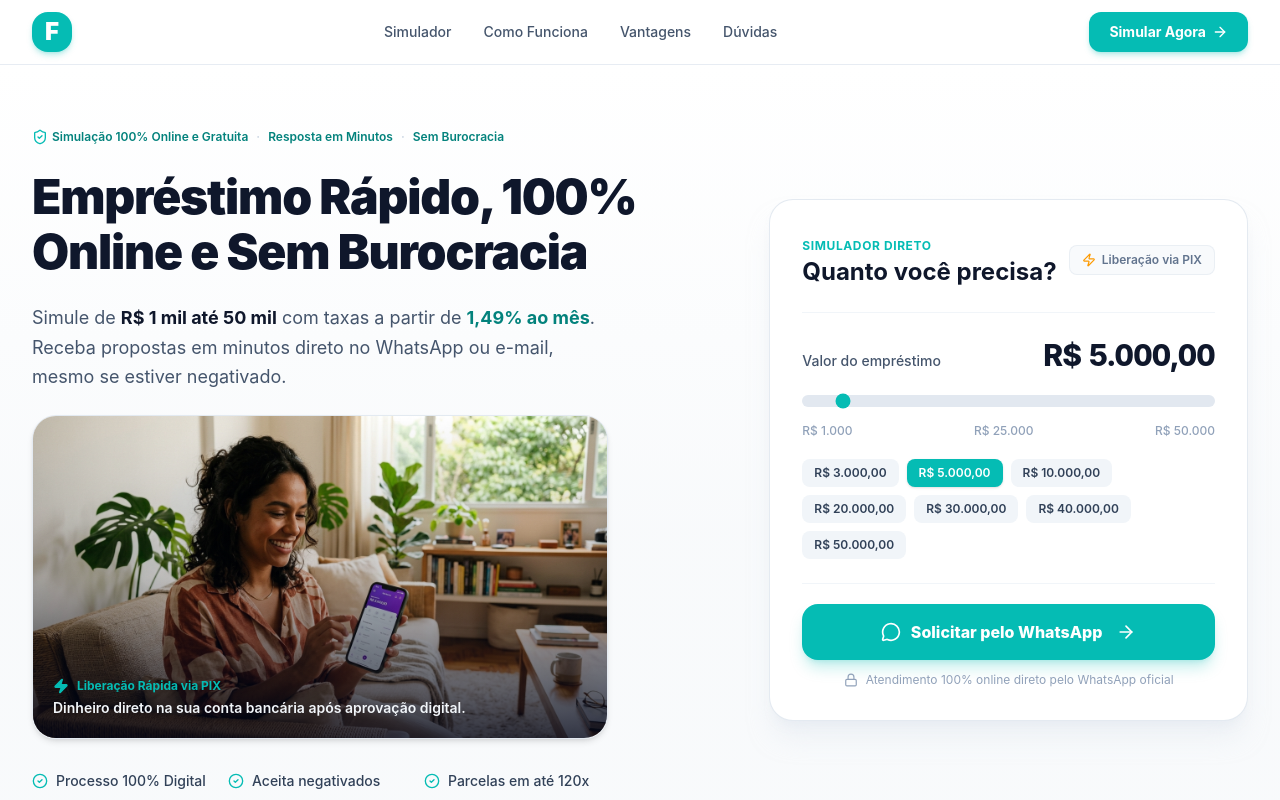
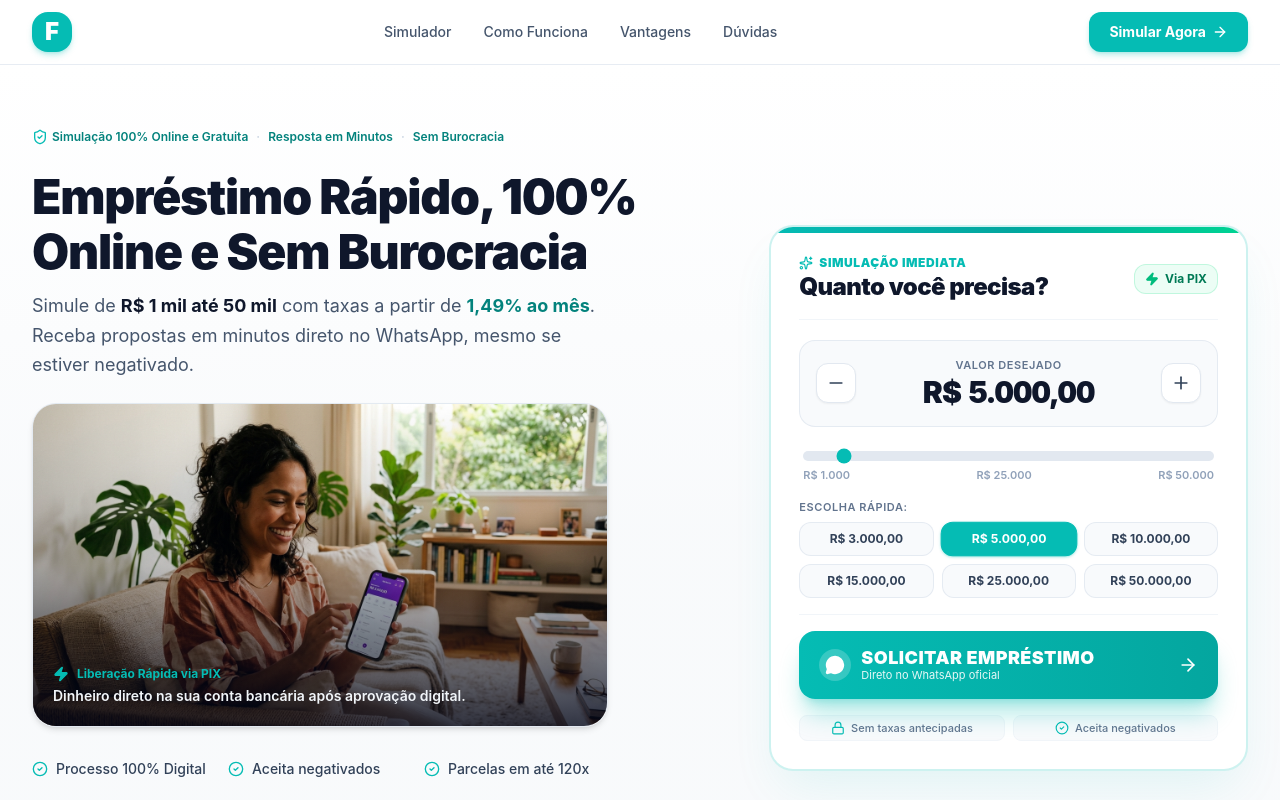
Before and after one commit to gustavooliveira10011990-dotcom/FinZero, a React (Vite) app: page / in a window 1280 px wide. Shown: the top 800 px of the page. Built offline with nearby package versions, Linux system fonts and the light colour scheme; no server answers.

Commit message:
feat: update loan simulator UI and presets
Refactor hero section layout for better alignment and improve loan simulator controls by adding manual adjustment buttons and updated value presets.

```diff
--- a/src/App.tsx
+++ b/src/App.tsx
@@ -11,7 +11,8 @@
 import {
   ShieldCheck,
   Zap,
-  CheckCircle2
+  CheckCircle2,
+  MessageCircle
 } from 'lucide-react';
 
 export default function App() {
@@ -61,12 +62,12 @@
         {/* HERO SECTION */}
         <section className="relative overflow-hidden pt-8 pb-16 lg:py-16 bg-gradient-to-b from-white via-slate-50 to-slate-50">
           <div className="max-w-7xl mx-auto px-4 sm:px-6 lg:px-8">
-            <div className="grid grid-cols-1 lg:grid-cols-12 gap-8 lg:gap-12 items-center">
+            <div className="grid grid-cols-1 lg:grid-cols-12 gap-8 lg:gap-12 items-start">
 
-              {/* Left Column: Value Proposition & Visual proof */}
-              <div className="lg:col-span-7 space-y-6">
-                {/* Clean inline trust indicator (no static pill box) */}
-                <div className="flex items-center gap-2 text-xs font-semibold text-[#03827C]">
+              {/* Left Column on Desktop / Main flow on Mobile */}
+              <div className="lg:col-span-7 flex flex-col gap-6">
+                {/* Clean inline trust indicator */}
+                <div className="flex flex-wrap items-center gap-2 text-xs font-semibold text-[#03827C]">
                   <span className="flex items-center gap-1">
                     <ShieldCheck className="w-4 h-4 text-[#05BCB4]" />
                     Simulação 100% Online e Gratuita
@@ -77,13 +78,20 @@
                   <span>Sem Burocracia</span>
                 </div>
 
-                <h1 className="text-3xl sm:text-4xl lg:text-5xl font-black text-slate-900 tracking-tight leading-[1.15] text-balance">
-                  Empréstimo Rápido, 100% Online e Sem Burocracia
-                </h1>
+                <div className="space-y-3">
+                  <h1 className="text-3xl sm:text-4xl lg:text-5xl font-black text-slate-900 tracking-tight leading-[1.15] text-balance">
+                    Empréstimo Rápido, 100% Online e Sem Burocracia
+                  </h1>
 
-                <p className="text-base sm:text-lg text-slate-600 leading-relaxed max-w-xl">
-                  Simule de <strong className="text-slate-900">R$ 1 mil até 50 mil</strong> com taxas a partir de <strong className="text-[#03827C]">1,49% ao mês</strong>. Receba propostas em minutos direto no WhatsApp ou e-mail, mesmo se estiver negativado.
-                </p>
+                  <p className="text-base sm:text-lg text-slate-600 leading-relaxed max-w-xl">
+                    Simule de <strong className="text-slate-900">R$ 1 mil até 50 mil</strong> com taxas a partir de <strong className="text-[#03827C]">1,49% ao mês</strong>. Receba propostas em minutos direto no WhatsApp, mesmo se estiver negativado.
+                  </p>
+                </div>
+
+                {/* Mobile-First Placement: On Mobile (< lg), LoanSimulator is right here 'na cara do gol' */}
+                <div className="block lg:hidden w-full">
+                  <LoanSimulator />
+                </div>
 
                 {/* Hero Editorial Photography Container */}
                 <div className="relative rounded-3xl overflow-hidden border border-slate-200/90 shadow-md aspect-video max-w-xl group">
@@ -121,8 +129,8 @@
                 </div>
               </div>
 
-              {/* Right Column: Interactive Loan Simulator */}
-              <div className="lg:col-span-5">
+              {/* Desktop Column: Interactive Loan Simulator (Sticky alongside hero) */}
+              <div className="hidden lg:block lg:col-span-5 sticky top-24">
                 <LoanSimulator />
               </div>
 
@@ -186,6 +194,21 @@
         type={legalModalType}
         onClose={() => setLegalModalType(null)}
       />
+
+      {/* Floating Mobile CTA ("Na cara do gol" para celular) */}
+      <aside aria-label="Ação rápida no celular" className="md:hidden fixed bottom-3 left-3 right-3 z-30 pointer-events-none">
+        <a
+          href="#simulador"
+          className="pointer-events-auto w-full py-3 px-4 bg-gradient-to-r from-[#05BCB4] to-[#04A69F] text-white font-extrabold text-sm rounded-2xl shadow-xl shadow-[#05BCB4]/40 flex items-center justify-between border border-white/25 active:scale-95 transition-all"
+        >
+          <div className="flex items-center gap-2">
+            <div className="w-7 h-7 rounded-full bg-white/20 flex items-center justify-center shrink-0">
+              <MessageCircle className="w-4 h-4 fill-white text-white" />
+            </div>
+            <span className="truncate">Simular e Pedir no WhatsApp</span>
+          </div>
+        </a>
+      </aside>
     </div>
   );
 }
--- a/src/components/LoanSimulator.tsx
+++ b/src/components/LoanSimulator.tsx
@@ -1,13 +1,24 @@
 import React, { useState } from 'react';
 import { formatCurrency } from '../utils/formatters';
-import { ArrowRight, Lock, Zap, MessageCircle, Loader2, AlertTriangle, CheckCircle2 } from 'lucide-react';
+import {
+  ArrowRight,
+  Lock,
+  Zap,
+  MessageCircle,
+  Loader2,
+  AlertTriangle,
+  CheckCircle2,
+  Plus,
+  Minus,
+  Sparkles
+} from 'lucide-react';
 import { distributeLead } from '../services/whatsappService';
 
 interface LoanSimulatorProps {
   onApply?: (amount: number, months: number) => void;
 }
 
-const PRESET_AMOUNTS = [3000, 5000, 10000, 20000, 30000, 40000, 50000];
+const PRESET_AMOUNTS = [3000, 5000, 10000, 15000, 25000, 50000];
 
 export const LoanSimulator: React.FC<LoanSimulatorProps> = ({ onApply }) => {
   const [amount, setAmount] = useState<number>(5000);
@@ -15,6 +26,10 @@
   const [isDispatching, setIsDispatching] = useState<boolean>(false);
   const [dispatchError, setDispatchError] = useState<string | null>(null);
   const [redirectUrl, setRedirectUrl] = useState<string | null>(null);
+
+  const handleAdjustAmount = (delta: number) => {
+    setAmount((prev) => Math.min(50000, Math.max(1000, prev + delta)));
+  };
 
   const handleSolicitarWhatsApp = async () => {
     if (isDispatching) return; // Idempotência / Previne duplo clique
@@ -32,9 +47,9 @@
       if (!result.success || !result.attendant) {
         setIsDispatching(false);
         if (result.error === 'NO_ACTIVE_ATTENDANTS') {
-          setDispatchError('Nosso time de atendimento está indisponível no momento. Por favor, tente novamente em alguns minutos.');
+          setDispatchError('Nosso time de atendimento está temporariamente indisponível. Por favor, tente novamente em alguns instantes.');
         } else {
-          setDispatchError(result.error || 'Não foi possível conectar com um atendente no momento. Tente novamente.');
+          setDispatchError(result.error || 'Não foi possível conectar com um atendente agora. Tente novamente.');
         }
         return;
       }
@@ -42,7 +57,7 @@
       // Atendente atribuído com sucesso e persistido no banco
       const cleanPhone = result.attendant.phone.replace(/\D/g, '');
       const safeText = encodeURIComponent(
-        `Olá! Fiz uma simulação de empréstimo no valor de ${formatCurrency(amount)} no site Finzero e gostaria de saber mais sobre as propostas disponíveis.`
+        `Olá! Fiz uma simulação de empréstimo no site Finzero no valor de ${formatCurrency(amount)} e gostaria de receber a proposta de aprovação.`
       );
 
       const whatsappUrl = `https://wa.me/${cleanPhone}?text=${safeText}`;
@@ -51,7 +66,7 @@
       // Redireciona diretamente para o WhatsApp oficial do atendente
       window.location.href = whatsappUrl;
 
-      // Chama callback opcional se houver
+      // Notifica callback opcional
       if (onApply) {
         onApply(amount, months);
       }
@@ -62,31 +77,66 @@
   };
 
   return (
-    <div id="simulador" className="w-full bg-white rounded-3xl border border-slate-200/90 shadow-xl shadow-slate-200/50 p-6 sm:p-8">
-      {/* Header of card */}
-      <div className="flex flex-col sm:flex-row sm:items-center justify-between gap-2 pb-6 border-b border-slate-100">
+    <div
+      id="simulador"
+      className="w-full bg-white rounded-3xl border-2 border-[#05BCB4]/20 shadow-2xl shadow-[#05BCB4]/10 p-5 sm:p-7 transition-all relative overflow-hidden"
+    >
+      {/* Visual Top Highlight Accent */}
+      <div className="absolute top-0 left-0 right-0 h-1.5 bg-gradient-to-r from-[#05BCB4] via-[#04A69F] to-emerald-400" />
+
+      {/* Header of card: Mobile-Optimized with Quick Badges */}
+      <div className="flex items-center justify-between gap-2 pb-4 border-b border-slate-100">
         <div>
-          <span className="text-xs font-bold uppercase tracking-wider text-[#05BCB4]">Simulador Direto</span>
-          <h2 className="text-xl sm:text-2xl font-bold text-slate-900">
+          <div className="flex items-center gap-1.5 text-xs font-black uppercase tracking-wider text-[#05BCB4]">
+            <Sparkles className="w-3.5 h-3.5" />
+            <span>Simulação Imediata</span>
+          </div>
+          <h2 className="text-xl sm:text-2xl font-black text-slate-900 tracking-tight">
             Quanto você precisa?
           </h2>
         </div>
-        <div className="flex items-center gap-1.5 text-xs font-semibold text-slate-500 bg-slate-50 px-3 py-1.5 rounded-lg border border-slate-200/60 self-start sm:self-auto">
-          <Zap className="w-3.5 h-3.5 text-amber-500" />
-          <span>Liberação via PIX</span>
+
+        <div className="flex items-center gap-1.5 text-xs font-bold text-emerald-700 bg-emerald-50 border border-emerald-200/60 px-2.5 py-1.5 rounded-xl shrink-0">
+          <Zap className="w-3.5 h-3.5 fill-emerald-500 text-emerald-500" />
+          <span>Via PIX</span>
         </div>
       </div>
 
-      {/* Amount Control */}
-      <div className="py-6 space-y-4">
-        <div className="flex items-baseline justify-between">
-          <span className="text-sm font-medium text-slate-600">Valor do empréstimo</span>
-          <span className="text-2xl sm:text-3xl font-extrabold text-slate-900 tracking-tight tabular-nums">
+      {/* Amount Display & Finger-Friendly Steppers */}
+      <div className="pt-5 pb-4 space-y-4">
+        <div className="bg-slate-50 border border-slate-200/80 rounded-2xl p-4 flex items-center justify-between">
+          <button
+            type="button"
+            onClick={() => handleAdjustAmount(-500)}
+            disabled={amount <= 1000}
+            className="w-10 h-10 rounded-xl bg-white border border-slate-200 text-slate-700 font-bold flex items-center justify-center hover:bg-slate-100 active:scale-95 disabled:opacity-40 disabled:pointer-events-none transition-all shadow-xs"
+            aria-label="Diminuir valor"
+          >
+            <Minus className="w-5 h-5" />
+          </button>
+
+          <div className="text-center">
+            <span className="block text-[11px] font-semibold uppercase tracking-wider text-slate-500">
+              Valor desejado
+            </span>
+            <span className="text-2xl sm:text-3xl font-black text-slate-900 tracking-tight tabular-nums">
               {formatCurrency(amount)}
             </span>
           </div>
 
-        {/* Range input slider */}
+          <button
+            type="button"
+            onClick={() => handleAdjustAmount(500)}
+            disabled={amount >= 50000}
+            className="w-10 h-10 rounded-xl bg-white border border-slate-200 text-slate-700 font-bold flex items-center justify-center hover:bg-slate-100 active:scale-95 disabled:opacity-40 disabled:pointer-events-none transition-all shadow-xs"
+            aria-label="Aumentar valor"
+          >
+            <Plus className="w-5 h-5" />
+          </button>
+        </div>
+
+        {/* Range Slider for quick sliding */}
+        <div className="space-y-1.5 px-1">
           <input
             type="range"
             min={1000}
@@ -94,26 +144,31 @@
             step={250}
             value={amount}
             onChange={(e) => setAmount(Number(e.target.value))}
-          className="w-full h-3 bg-slate-200 rounded-lg appearance-none cursor-pointer accent-[#05BCB4] focus:outline-none"
+            className="w-full h-2.5 bg-slate-200 rounded-lg appearance-none cursor-pointer accent-[#05BCB4] focus:outline-none"
+            aria-label="Controle deslizante de valor"
           />
-
-        <div className="flex justify-between text-xs text-slate-400 font-medium">
+          <div className="flex justify-between text-[11px] text-slate-400 font-semibold">
             <span>R$ 1.000</span>
             <span>R$ 25.000</span>
             <span>R$ 50.000</span>
           </div>
+        </div>
 
-        {/* Quick select buttons */}
-        <div className="flex flex-wrap gap-2 pt-1">
+        {/* Preset Amount Buttons: High touch target for mobile thumb */}
+        <div className="space-y-1.5">
+          <span className="text-[11px] font-semibold text-slate-500 uppercase tracking-wider block">
+            Escolha rápida:
+          </span>
+          <div className="grid grid-cols-3 gap-2">
             {PRESET_AMOUNTS.map((val) => (
               <button
                 key={val}
                 type="button"
                 onClick={() => setAmount(val)}
-              className={`text-xs font-semibold px-3 py-1.5 rounded-lg transition-all cursor-pointer ${
+                className={`text-xs font-bold py-2 px-1 rounded-xl transition-all cursor-pointer border text-center ${
                   amount === val
-                  ? 'bg-[#05BCB4] text-white shadow-sm'
-                  : 'bg-slate-100 text-slate-700 hover:bg-slate-200/80'
+                    ? 'bg-[#05BCB4] text-white border-[#05BCB4] shadow-sm shadow-[#05BCB4]/30 scale-[1.02]'
+                    : 'bg-slate-50 text-slate-700 border-slate-200/80 hover:bg-slate-100 active:scale-95'
                 }`}
               >
                 {formatCurrency(val)}
@@ -122,8 +177,10 @@
           </div>
         </div>
 
-      {/* Action Button: Sem formulários de dados, vai DIRETO para o WhatsApp */}
-      <div className="pt-5 border-t border-slate-100 space-y-3">
+      </div>
+
+      {/* Main Action Section: Directly 'na cara do gol' to WhatsApp */}
+      <div className="pt-4 border-t border-slate-100 space-y-3">
         {dispatchError && (
           <div className="p-3.5 rounded-xl bg-amber-50 border border-amber-200 text-amber-900 text-xs flex items-start gap-2.5">
             <AlertTriangle className="w-4 h-4 text-amber-600 shrink-0 mt-0.5" />
@@ -152,25 +209,37 @@
           type="button"
           onClick={handleSolicitarWhatsApp}
           disabled={isDispatching}
-          className="w-full py-4 px-6 bg-[#05BCB4] hover:bg-[#04A69F] disabled:opacity-75 disabled:cursor-wait active:scale-[0.99] text-white font-extrabold text-base rounded-2xl transition-all shadow-lg shadow-[#05BCB4]/25 flex items-center justify-center gap-2.5 cursor-pointer"
+          className="w-full py-4 px-5 bg-gradient-to-r from-[#05BCB4] to-[#04A69F] hover:from-[#04A69F] hover:to-[#038E88] disabled:opacity-75 disabled:cursor-wait active:scale-[0.98] text-white font-black text-base sm:text-lg rounded-2xl transition-all shadow-xl shadow-[#05BCB4]/30 flex items-center justify-center gap-2.5 cursor-pointer relative overflow-hidden group"
         >
           {isDispatching ? (
             <>
               <Loader2 className="w-5 h-5 animate-spin" />
-              <span>Conectando ao WhatsApp...</span>
+              <span>Conectando com atendente...</span>
             </>
           ) : (
             <>
-              <MessageCircle className="w-5 h-5" />
-              <span>Solicitar pelo WhatsApp</span>
-              <ArrowRight className="w-5 h-5 ml-1" />
+              <div className="w-8 h-8 rounded-full bg-white/20 flex items-center justify-center shrink-0 group-hover:scale-110 transition-transform">
+                <MessageCircle className="w-5 h-5 fill-white text-white" />
+              </div>
+              <div className="flex flex-col items-start text-left leading-tight">
+                <span className="tracking-wide">SOLICITAR EMPRÉSTIMO</span>
+                <span className="text-[11px] font-normal text-white/90">Direto no WhatsApp oficial</span>
+              </div>
+              <ArrowRight className="w-5 h-5 ml-auto shrink-0 group-hover:translate-x-1 transition-transform" />
             </>
           )}
         </button>
 
-        <div className="flex items-center justify-center gap-2 text-xs text-slate-400">
-          <Lock className="w-3.5 h-3.5 text-slate-400" />
-          <span>Atendimento 100% online direto pelo WhatsApp oficial</span>
+        {/* Quick Micro-Trust Guarantee */}
+        <div className="grid grid-cols-2 gap-2 pt-1 text-[11px] text-slate-500 font-medium text-center">
+          <div className="flex items-center justify-center gap-1.5 py-1 bg-slate-50 rounded-lg border border-slate-100">
+            <Lock className="w-3.5 h-3.5 text-[#05BCB4]" />
+            <span>Sem taxas antecipadas</span>
+          </div>
+          <div className="flex items-center justify-center gap-1.5 py-1 bg-slate-50 rounded-lg border border-slate-100">
+            <CheckCircle2 className="w-3.5 h-3.5 text-[#05BCB4]" />
+            <span>Aceita negativados</span>
+          </div>
         </div>
       </div>
     </div>
```
Lines whose indentation alone changed are shown as unchanged.
